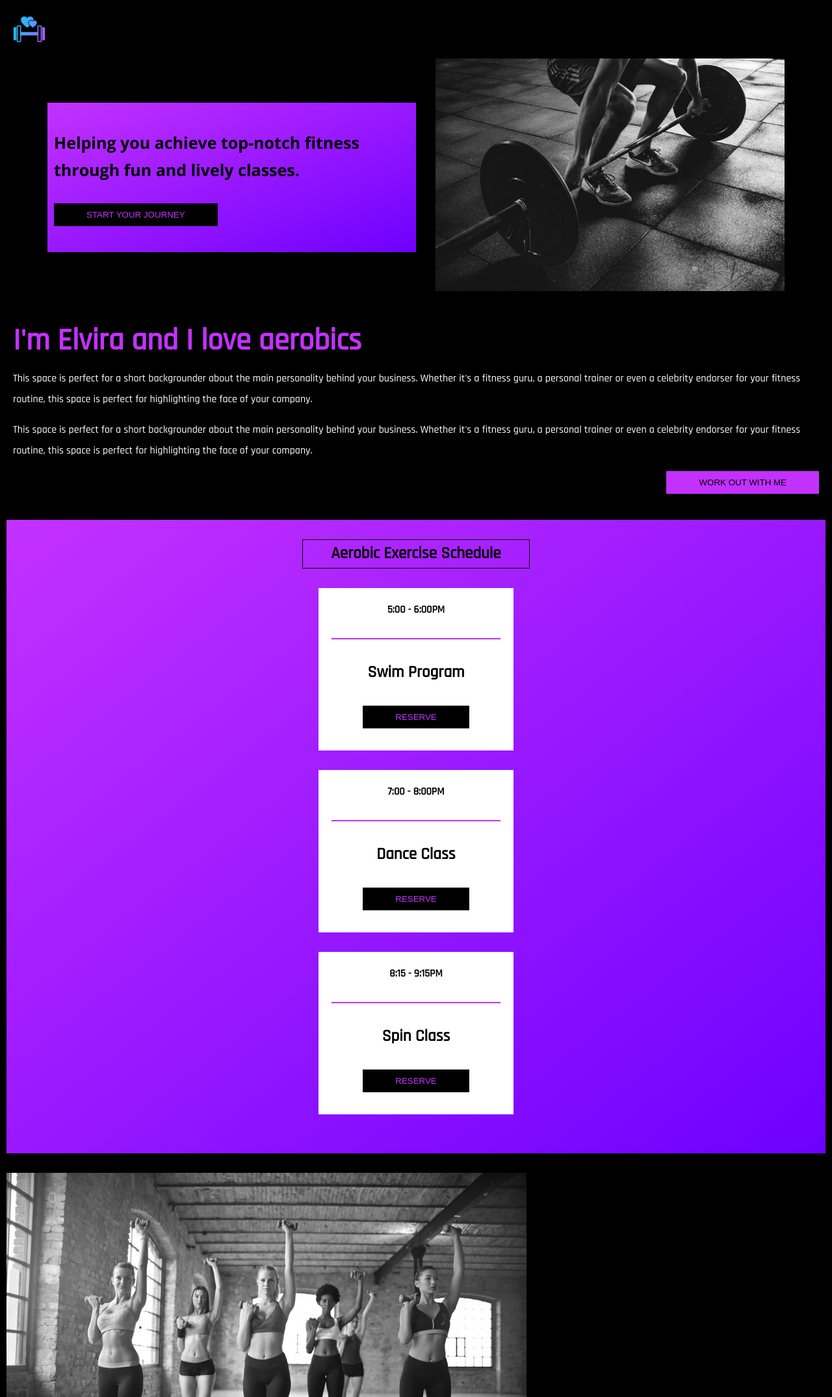
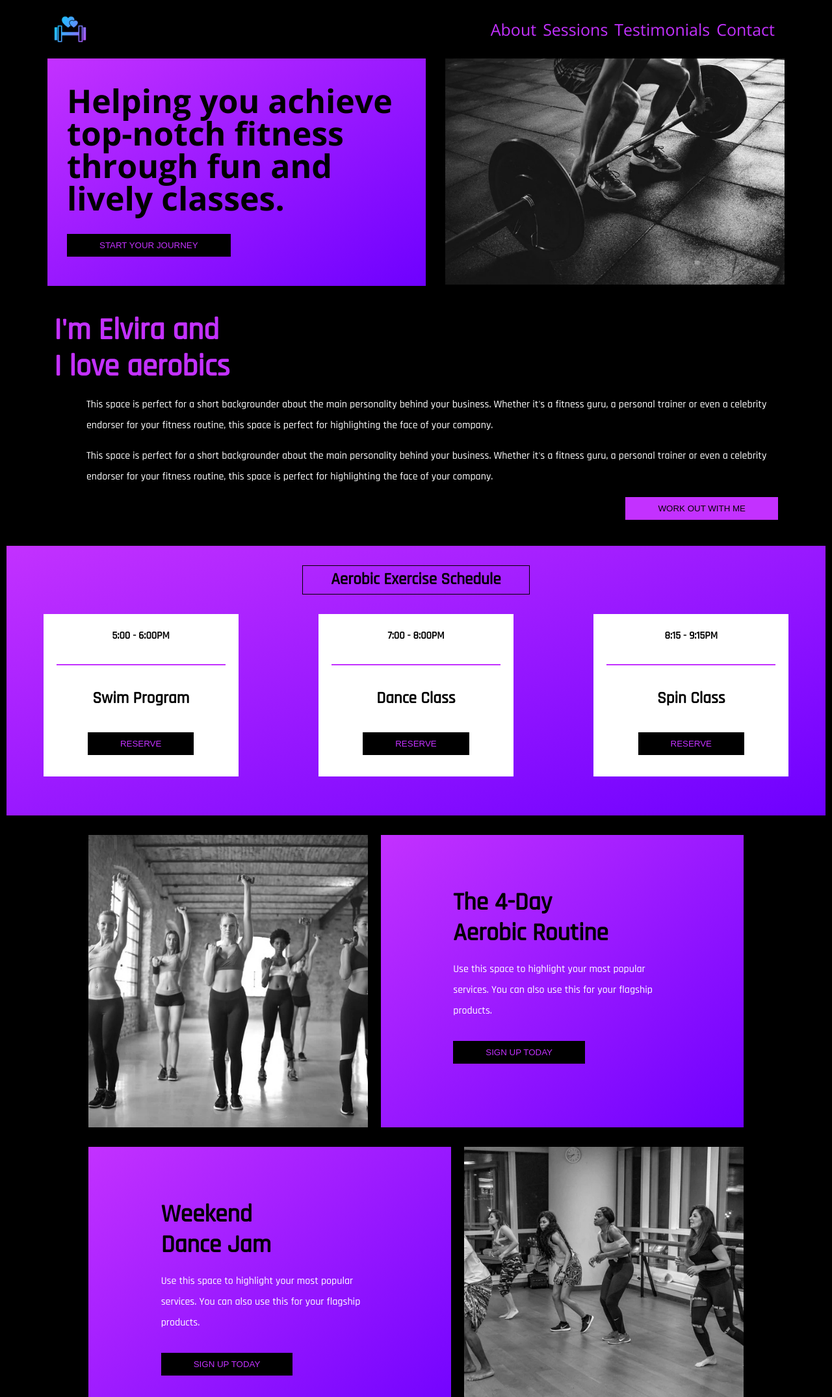
Before and after one commit to alvyynm/Elvira-website, a website: page index.html in a window 1280 px wide. Shown: the top 2150 px of the page at 65% size. Drawn offline with nearby package versions, Linux system fonts and the light colour scheme.

Commit message:
Automatically adjust layout on large displays

```diff
--- a/index.html
+++ b/index.html
@@ -80,7 +80,7 @@
     <section class="about">
       <div class="about__container">
         <div class="about__container__heading">
-          <h3>I'm Elvira and I love aerobics</h3>
+          <h3>I'm Elvira and <span>I love aerobics</span></h3>
         </div>
         <div class="about__container__text">
           <p>
@@ -147,32 +147,36 @@
     <!-- ROUTINES -->
     <section class="aerobic">
       <div class="aerobic__container">
-        <div class="aerobic__container__image">
+        <div class="aerobic__container__image aerobic__container__image--left">
           <div class="image-container">
             <img src="./img/working-out.jpg" alt="person lifting" />
         </div>
       </div>
       <div class="aerobic__container__content">
-        <div class="container-title">
+        <div class="wrapper">
+          <div class="container-title">
           <h2>The 4-Day <span>Aerobic Routine</span></h2>
         </div>
         <div class="container-content">
           <p>Use this space to highlight your most popular services. You can also use this for your flagship products.</p>
         </div>
         <button class="btn">Sign up today</button>
+        </div>
       </div>
     </section>
 
     <section class="aerobic">
       <div class="aerobic__container">
         <div class="aerobic__container__content">
-        <div class="container-title">
+          <div class="wrapper">
+              <div class="container-title">
           <h2>Weekend <span>Dance Jam</span></h2>
         </div>
         <div class="container-content">
           <p>Use this space to highlight your most popular services. You can also use this for your flagship products.</p>
         </div>
         <button class="btn">Sign up today</button>
+          </div>
       </div>
       <div class="aerobic__container__image">
         <div class="image-container">
@@ -232,8 +236,9 @@
         <div class="footer__container__heading">
           <div class="footer__container__heading__image">
             <img src="./img/boxing.jpg" alt="woman boxing">
-            <h2>Get in touch</h2>
+
           </div>
+          <h2>Get in touch</h2>
           <hr />
         </div>
         <div class="footer__container__body">
--- a/sass/layout/_about.scss
+++ b/sass/layout/_about.scss
@@ -27,3 +27,21 @@
     }
   }
 }
+
+@media screen and (min-width: 844px) {
+  .about {
+    &__container {
+      max-width: 90%;
+
+      &__heading {
+        span {
+          display: block;
+        }
+      }
+
+      &__text {
+        margin-left: 5rem;
+      }
+    }
+  }
+}
--- a/sass/layout/_footer.scss
+++ b/sass/layout/_footer.scss
@@ -32,3 +32,42 @@
     }
   }
 }
+
+@media screen and (min-width: 844px) {
+  .footer__container {
+    max-width: 90%;
+    margin-inline: auto;
+
+    &__heading {
+      &__image {
+        height: 300px;
+      }
+
+      img {
+        width: 100%;
+        height: 300px;
+        object-fit: cover;
+        filter: grayscale(100%);
+      }
+
+      h2 {
+        font-size: 3rem;
+      }
+
+      hr {
+        margin-inline: 0;
+      }
+    }
+
+    &__body {
+      .address {
+        display: flex;
+        gap: 3rem;
+
+        &__right {
+          margin: 1rem 0;
+        }
+      }
+    }
+  }
+}
--- a/sass/layout/_header.scss
+++ b/sass/layout/_header.scss
@@ -36,28 +36,47 @@
   }
 }
 
-@media (min-width: 844px) {
+@media screen and (min-width: 844px) {
   .header__content {
     display: flex;
     align-items: center;
     justify-content: space-between;
     max-width: 90%;
+    gap: 3rem;
 
     &-text {
-      max-width: 50%;
+      height: 350px;
+      padding-inline: $vertical-margin;
+      // margin-block: auto 0;
+      margin: auto 0;
+      flex: 1;
+      line-height: 1;
     }
 
     &-image {
       background-color: $color-black;
-      margin-left: $vertical-margin;
-      max-width: 50%;
-      display: flex;
-      justify-content: flex-end;
+      height: 350px;
+      overflow: hidden;
+      flex: 1;
+      // margin-left: $vertical-margin;
+      // max-width: 50%;
+      // display: flex;
+      // justify-content: flex-end;
 
-      img {
-        width: 600px;
-        overflow: hidden;
-      }
+      // img {
+      //   width: 600px;
+      //   overflow: hidden;
+      // }
+    }
+    &-title {
+      // padding: $vertical-margin;
+      font-size: 5rem;
+      padding-inline-end: 1rem;
+      // flex: 2;
     }
   }
+
+  // .header__content > * {
+  //   flex: 1;
+  // }
 }
--- a/sass/layout/_navigation.scss
+++ b/sass/layout/_navigation.scss
@@ -54,15 +54,15 @@
 
 @media (min-width: 844px) {
   .nav__box {
-    // max-width: 1170px;
-    margin: 0 auto;
+    max-width: 90%;
+    // margin: 0 auto;
     display: flex;
     align-items: center;
     justify-content: space-between;
     padding: 1rem;
 
     &-links {
-      height: auto;
+      height: auto !important;
     }
   }
   .mobile-nav-toggle {
--- a/sass/layout/_programs.scss
+++ b/sass/layout/_programs.scss
@@ -48,3 +48,12 @@
     }
   }
 }
+
+@media (min-width: 844px) {
+  .programs__container {
+    &__cards {
+      display: flex;
+      gap: 1rem;
+    }
+  }
+}
--- a/sass/layout/_routines.scss
+++ b/sass/layout/_routines.scss
@@ -40,3 +40,47 @@
     }
   }
 }
+
+@media screen and (min-width: 844px) {
+  .aerobic__container {
+    display: flex;
+    justify-content: center;
+    gap: 2rem;
+    max-width: 80%;
+    margin-inline: auto;
+
+    &__image {
+      flex: 1;
+      height: 450px;
+      text-align: end;
+
+      img {
+        height: 450px;
+        width: 500px;
+        object-fit: cover;
+      }
+
+      &--left {
+        text-align: start;
+      }
+    }
+
+    &__content {
+      flex: 1.3;
+      height: 450px;
+      line-height: 2;
+      padding: 0;
+
+      display: flex;
+
+      .wrapper {
+        max-width: 60%;
+        margin: auto;
+      }
+
+      .container-title {
+        font-size: 2.5rem;
+      }
+    }
+  }
+}
```
Also changed, not shown: css/style.css.
